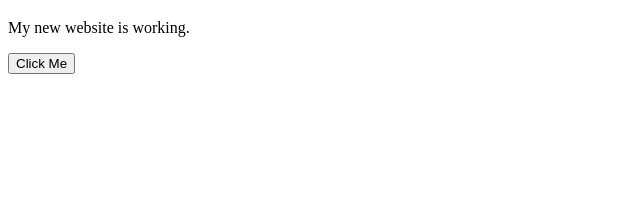
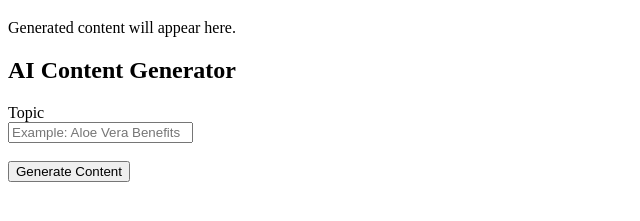
Before and after one commit to jusabkhano7/health-with-jusab-ai-v2, a plain HTML site: page index.html in a window 1280 px wide. Shown: the part 61-282 px from the top of the page, without its empty margins (0-640 px from the left). Drawn offline with Linux system fonts and the light colour scheme.

Commit message:
Updated AI Generator UI

```diff
--- a/index.html
+++ b/index.html
@@ -8,10 +8,21 @@
 
 <h1>Health With Jusab AI</h1>
 
-<p id="output">My new website is working.</p>
+<p id="output">Generated content will appear here.</p>
 
-<button onclick="sayHello()">
-Click Me
+<h2>AI Content Generator</h2>
+
+<label>Topic</label><br>
+
+<input
+id="topic"
+type="text"
+placeholder="Example: Aloe Vera Benefits">
+
+<br><br>
+
+<button onclick="generateContent()">
+Generate Content
 </button>
 
 <script src="script.js"></script>
```
